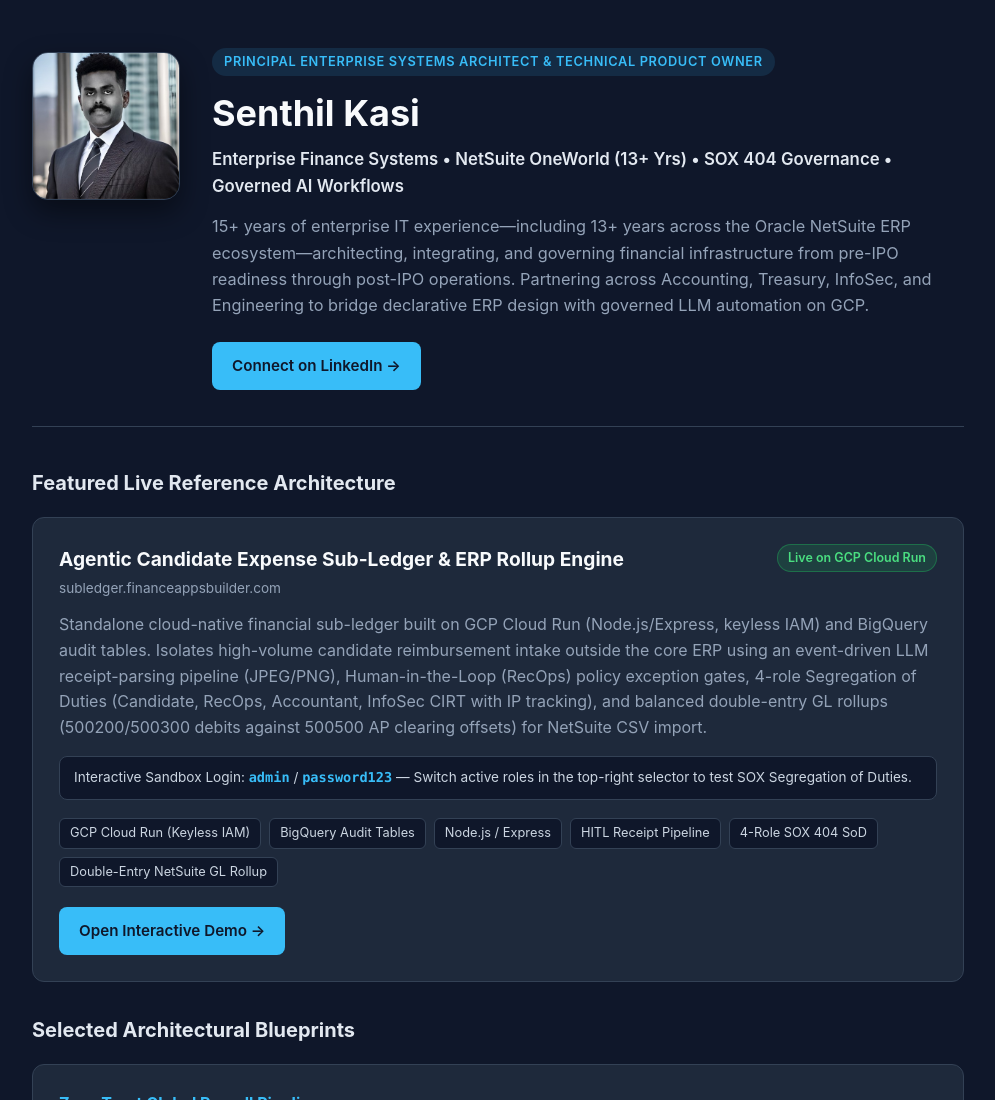
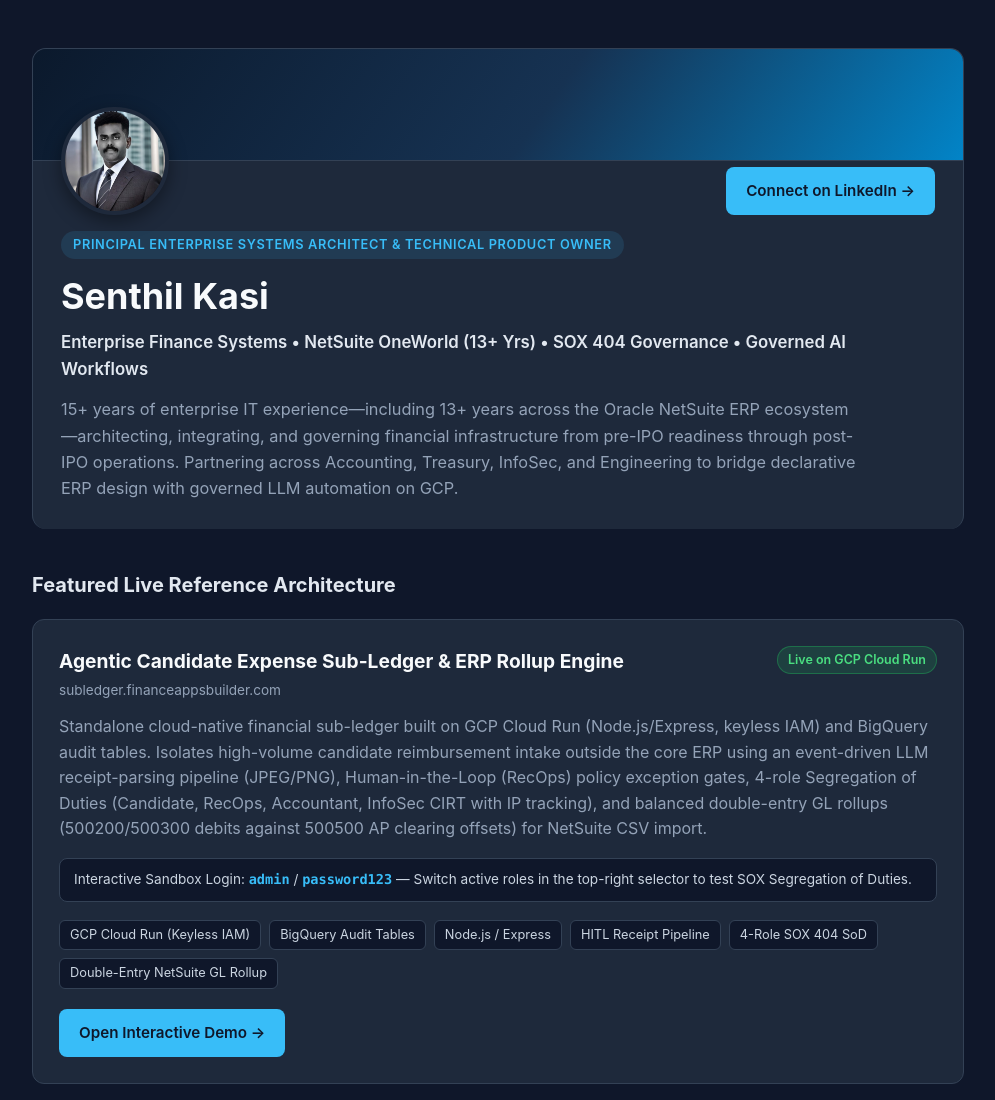
Before and after one commit to skasi0/financeappsbuilder-portfolio, a plain HTML site: page index.html in a window 1280 px wide. Shown: the top 1100 px of the page, without its empty margins (142-1137 px from the left). Drawn offline with Linux system fonts and the light colour scheme.

Commit message:
Update index.html

```diff
--- a/index.html
+++ b/index.html
@@ -49,22 +49,39 @@
     }
     .lead { font-size: 1.02rem; color: var(--muted); max-width: 800px; margin-bottom: 24px; }
     .actions { display: flex; flex-wrap: wrap; gap: 12px; }
-    .hero-layout {
+    .linkedin-hero {
+      background: var(--surface);
+      border: 1px solid var(--border);
+      border-radius: 14px;
+      overflow: hidden;
+      margin-bottom: 40px;
+    }
+    .cover-banner {
+      height: 112px;
+      background: linear-gradient(125deg, #0b192c 0%, #163252 55%, #0284c7 100%);
+      border-bottom: 1px solid var(--border);
+    }
+    .hero-body {
+      padding: 0 28px 28px 28px;
+    }
+    .avatar-row {
       display: flex;
-      align-items: flex-start;
-      gap: 32px;
+      justify-content: space-between;
+      align-items: flex-end;
+      margin-top: -54px;
+      margin-bottom: 16px;
+      gap: 16px;
       flex-wrap: wrap;
     }
     .profile-pic {
-      width: 148px;
-      height: 148px;
-      border-radius: 16px; /* Soft rounded square looks more architectural than a floating circle */
+      width: 108px;
+      height: 108px;
+      border-radius: 50%;
       object-fit: cover;
-      object-position: center 15%;
-      border: 1px solid var(--border);
-      box-shadow: 0 12px 28px rgba(0, 0, 0, 0.45);
-      flex-shrink: 0;
-      margin-top: 4px;
+      object-position: center 12%;
+      border: 4px solid var(--surface);
+      background: var(--bg);
+      box-shadow: 0 6px 18px rgba(0, 0, 0, 0.4);
     }
     .hero-content { flex: 1; min-width: 280px; }
     .btn {
@@ -202,22 +219,21 @@
 </head>
 <body>
   <div class="container">
-    <header>
-      <div class="hero-layout">
-        <img src="profile.jpg" alt="Senthil Kasi" class="profile-pic" />
-        <div class="hero-content">
-          <span class="eyebrow">Principal Enterprise Systems Architect &amp; Technical Product Owner</span>
-          <h1>Senthil Kasi</h1>
-          <div class="subtitle">Enterprise Finance Systems &bull; NetSuite OneWorld (13+ Yrs) &bull; SOX 404 Governance &bull; Governed AI Workflows</div>
-          <p class="lead">
-            15+ years of enterprise IT experience—including 13+ years across the Oracle NetSuite ERP ecosystem—architecting, integrating, and governing financial infrastructure from pre-IPO readiness through post-IPO operations. Partnering across Accounting, Treasury, InfoSec, and Engineering to bridge declarative ERP design with governed LLM automation on GCP.
-          </p>
-          <div class="actions">
-            <a class="btn btn-primary" href="https://www.linkedin.com/in/senthilkasi/" target="_blank" rel="noopener">
-              Connect on LinkedIn &rarr;
-            </a>
-          </div>
+    <header class="linkedin-hero" style="border-bottom: none; padding-bottom: 0;">
+      <div class="cover-banner"></div>
+      <div class="hero-body">
+        <div class="avatar-row">
+          <img src="profile.jpg" alt="Senthil Kasi" class="profile-pic" />
+          <a class="btn btn-primary" href="https://www.linkedin.com/in/your-profile" target="_blank" rel="noopener">
+            Connect on LinkedIn &rarr;
+          </a>
         </div>
+        <span class="eyebrow">Principal Enterprise Systems Architect &amp; Technical Product Owner</span>
+        <h1>Senthil Kasi</h1>
+        <div class="subtitle">Enterprise Finance Systems &bull; NetSuite OneWorld (13+ Yrs) &bull; SOX 404 Governance &bull; Governed AI Workflows</div>
+        <p class="lead" style="margin-bottom: 0;">
+          15+ years of enterprise IT experience—including 13+ years across the Oracle NetSuite ERP ecosystem—architecting, integrating, and governing financial infrastructure from pre-IPO readiness through post-IPO operations. Partnering across Accounting, Treasury, InfoSec, and Engineering to bridge declarative ERP design with governed LLM automation on GCP.
+        </p>
       </div>
     </header>
 
```
